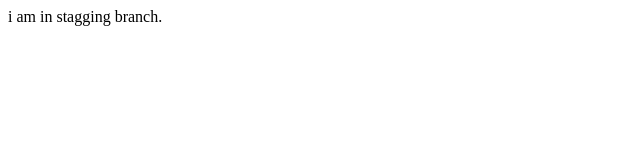
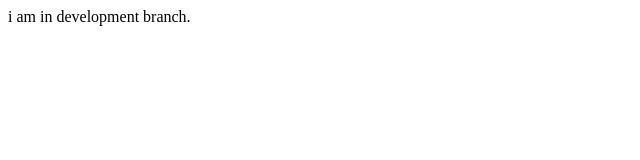
Before and after one commit to Miloni-Mewada/practice3, a plain HTML site: page index.html in a window 1280 px wide. Shown: the full height of the page, 0-640 px from the left. Drawn offline with Linux system fonts and the light colour scheme.

Commit message:
fourth commit

```diff
--- a/index.html
+++ b/index.html
@@ -6,6 +6,6 @@
     <title>Document</title>
 </head>
 <body>
-    i am in stagging branch.
+    i am in development branch.
 </body>
 </html>
```
